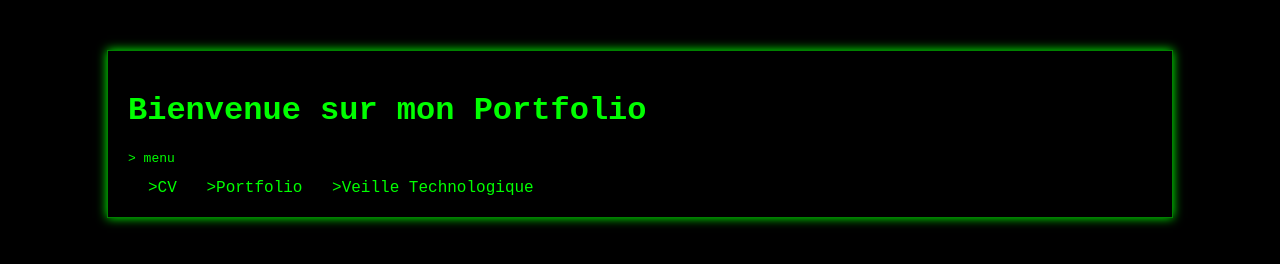
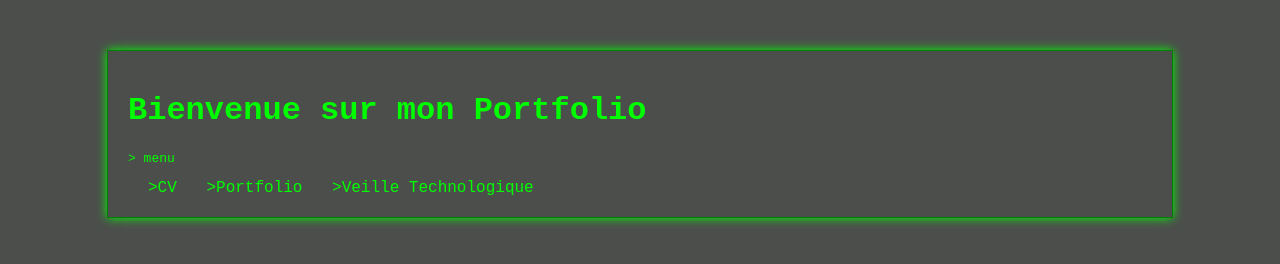
Before and after one commit to exlorvea/leo-linux-portefolio, a plain HTML site: page index.html in a window 1280 px wide. Drawn offline with Linux system fonts and the light colour scheme.

Commit message:
Update style.css

```diff
--- a/css/style.css
+++ b/css/style.css
@@ -1,6 +1,6 @@
 body {
     margin: 0;
-    background-color: black;
+    background-color: rgba(0, 4, 0, 0.7);
     color: lime;
     font-family: 'Courier New', Courier, monospace;
     overflow: hidden;
```
